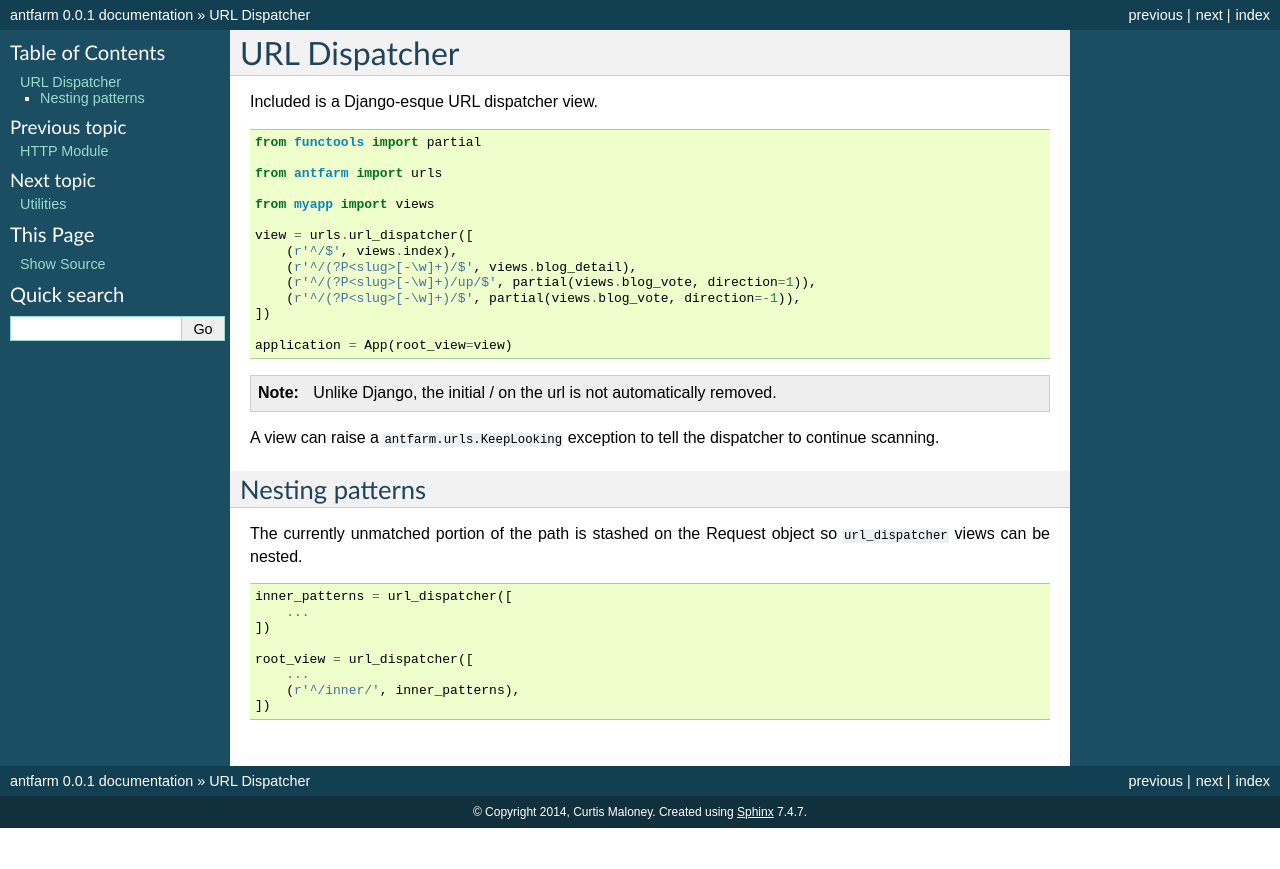
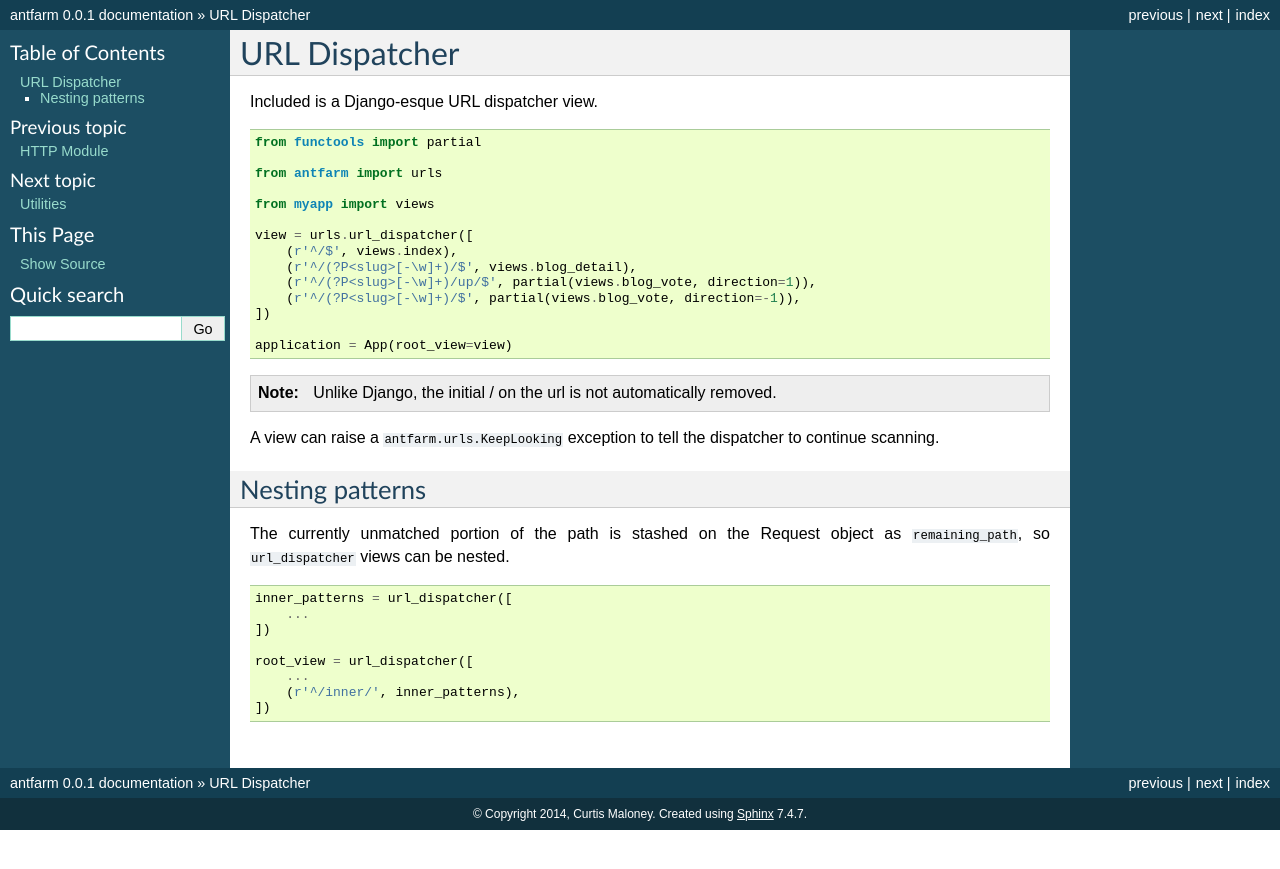
Before and after one commit to funkybob/antfarm, a Sphinx documentation site: the page built from docs/urls.rst, in a window 1280 px wide. Shown: the top 869 px of the page. Built offline with Sphinx 7.4.7, drawn with Linux system fonts in a browser that asks for light colours.

Commit message:
Clarify docs

```diff
--- a/docs/urls.rst
+++ b/docs/urls.rst
@@ -31,8 +31,8 @@ dispatcher to continue scanning.
 Nesting patterns
 ================
 
-The currently unmatched portion of the path is stashed on the Request object so
-``url_dispatcher`` views can be nested.
+The currently unmatched portion of the path is stashed on the Request object as
+``remaining_path``, so ``url_dispatcher`` views can be nested.
 
 .. code-block:: python
 
```
